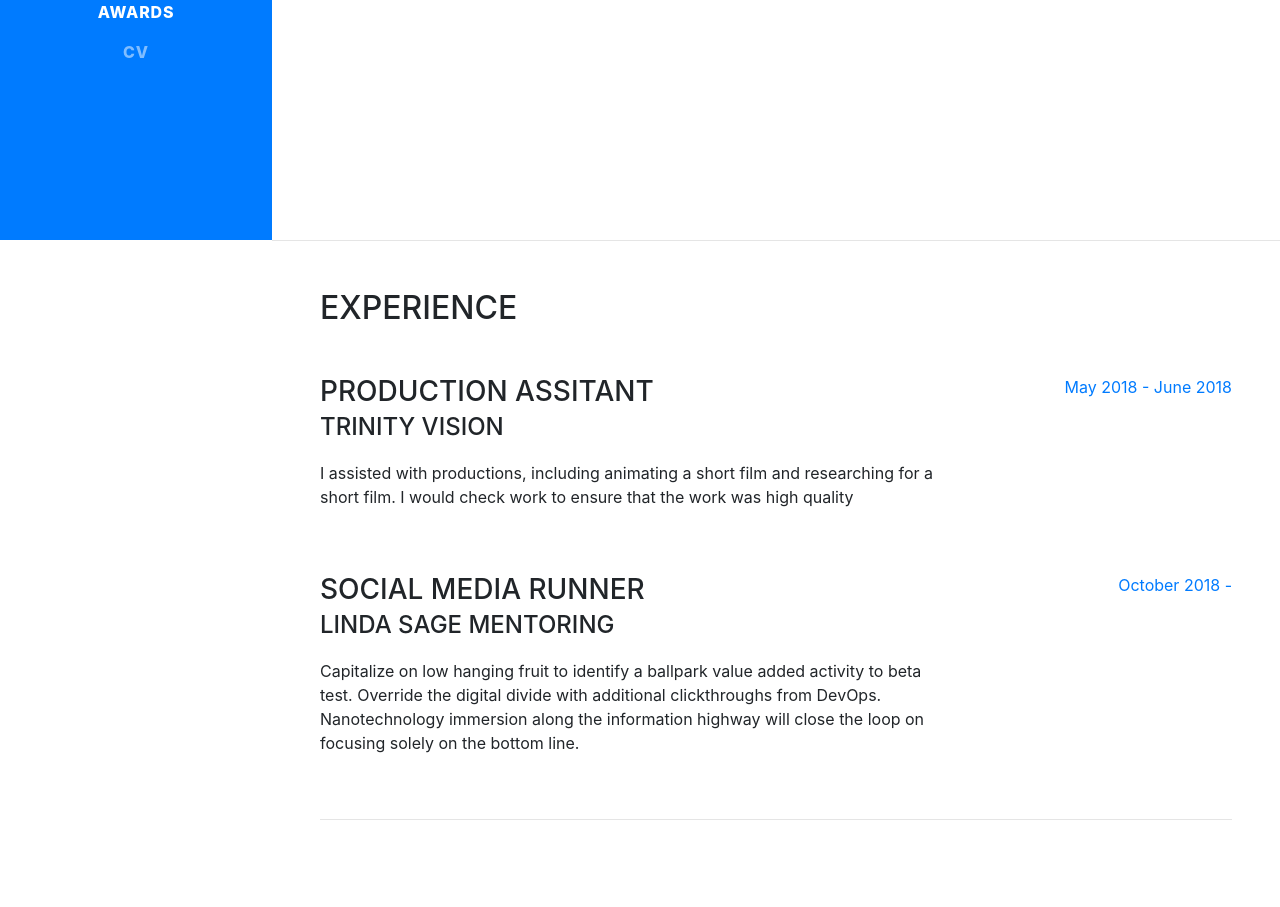
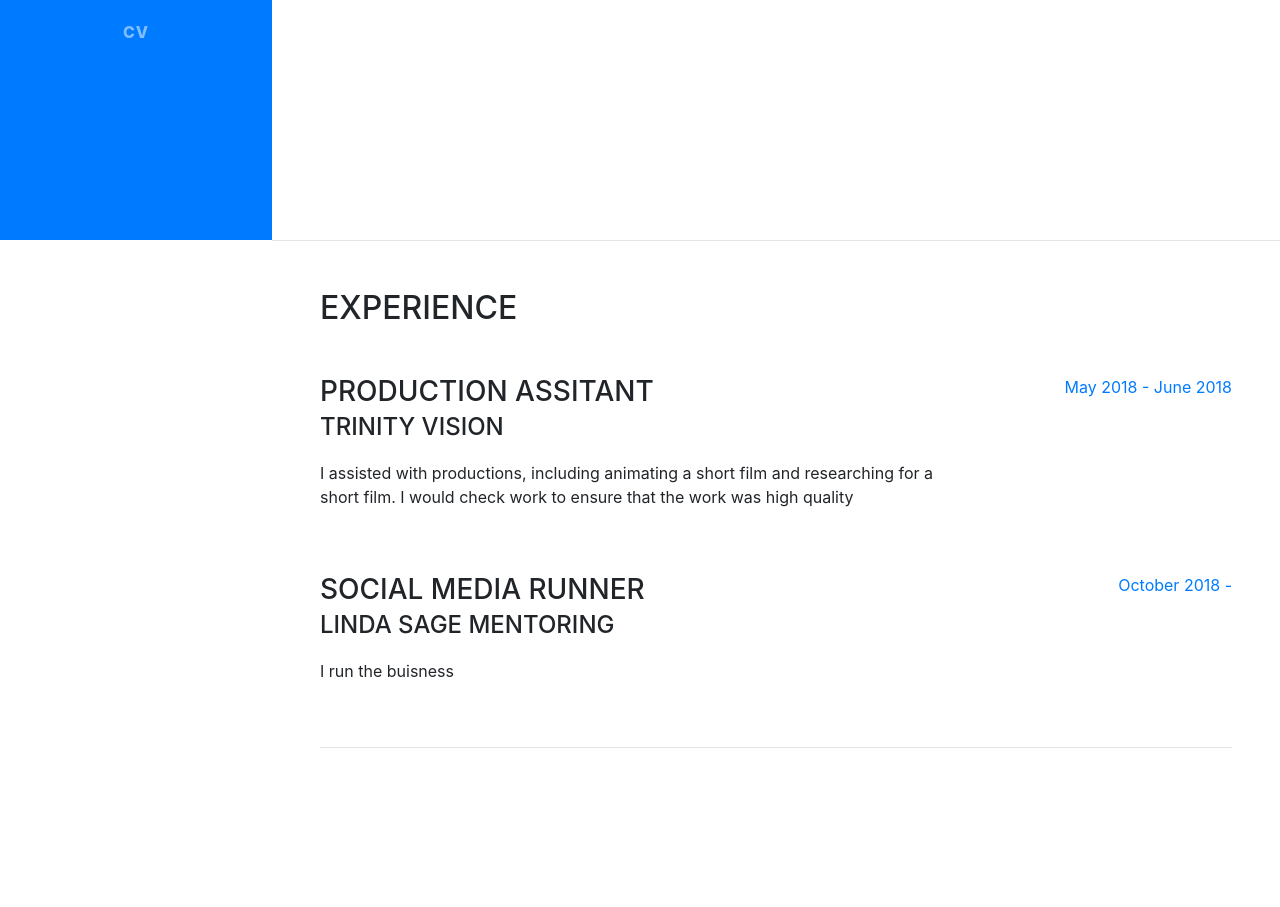
Before and after one commit to alisonhill/alisonhill.github.io, a website with bundled scripts: page index.html in a window 1280 px wide. Shown: the part 560-1467 px from the top of the page. Built offline with nearby package versions, Linux system fonts and the light colour scheme; a web font is replaced by a local one.

Commit message:
Update index.html

```diff
--- a/index.html
+++ b/index.html
@@ -51,9 +51,6 @@
           </li>
           <li class="nav-item">
             <a class="nav-link js-scroll-trigger" href="#interests">Interests</a>
-          </li>
-          <li class="nav-item">
-            <a class="nav-link js-scroll-trigger" href="#awards">Awards</a>
           </li>
 		   <li class="nav-item">
             <a class="nav-link js-scroll-trigger" href="CV.pdf" target="new">CV</a>
@@ -111,7 +108,7 @@
             <div class="resume-content mr-auto">
               <h3 class="mb-0">Social Media Runner</h3>
               <div class="subheading mb-3">Linda Sage Mentoring</div>
-              <p>Capitalize on low hanging fruit to identify a ballpark value added activity to beta test. Override the digital divide with additional clickthroughs from DevOps. Nanotechnology immersion along the information highway will close the loop on focusing solely on the bottom line.</p>
+              <p>I run the buisness </p>
             </div>
             <div class="resume-date text-md-right">
               <span class="text-primary">October 2018 - </span>
```
